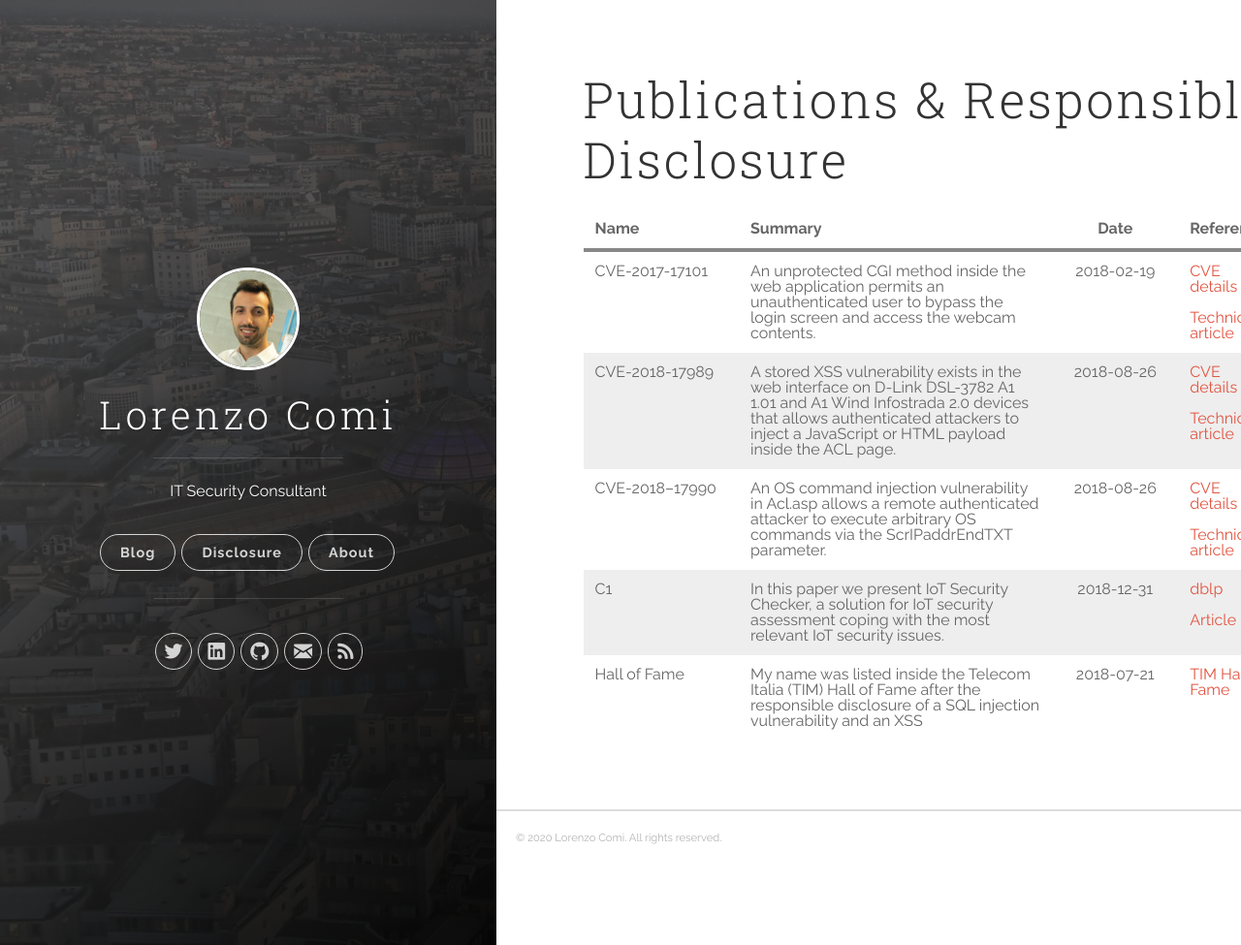
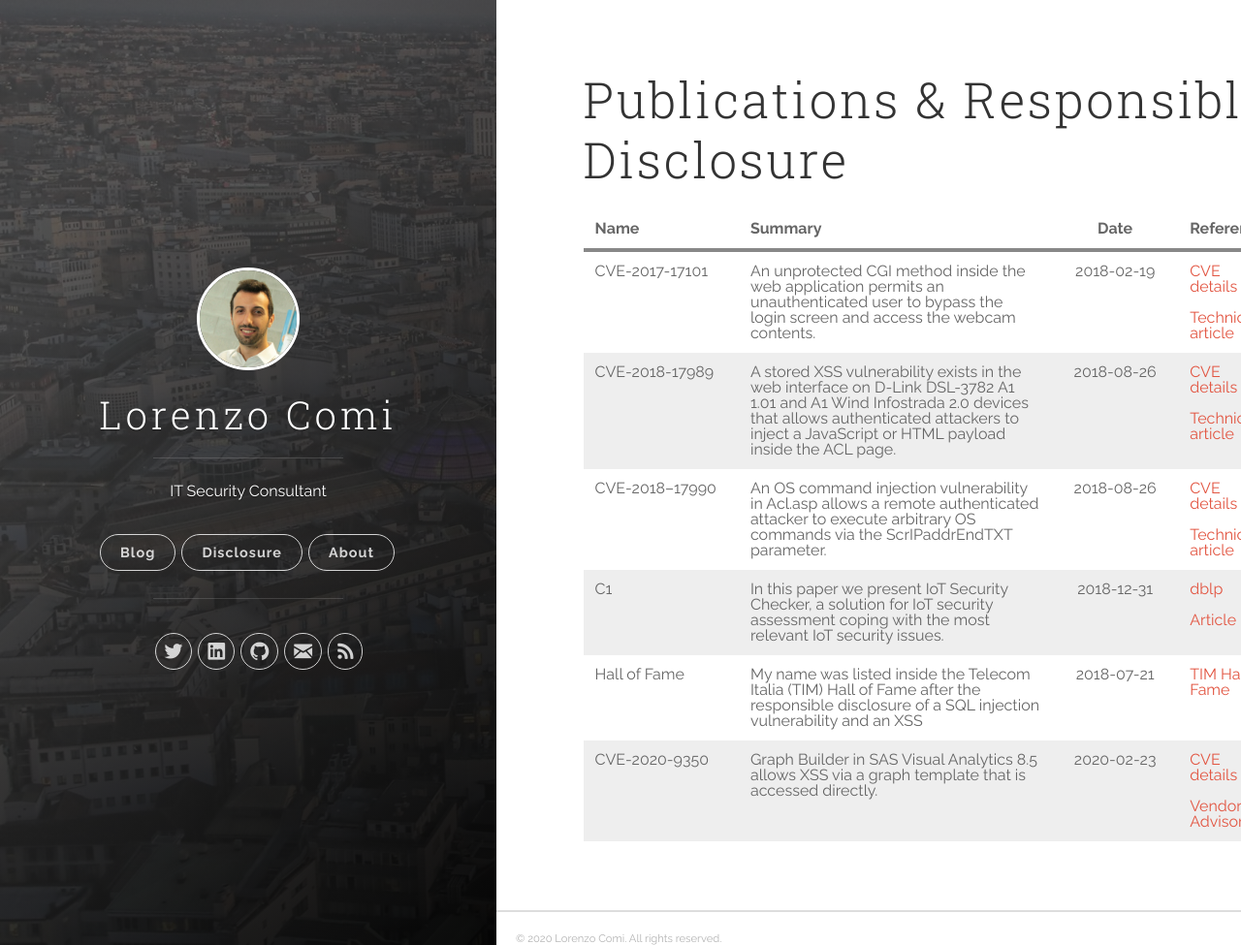
Before and after one commit to c0mix/c0mix.github.io, a Jekyll site: the page built from Disclosure.markdown, in a window 1280 px wide and 975 px high. Shown: the whole window at 97% size. Built offline with Jekyll 4.4.1, drawn with Linux system fonts in a browser that asks for light colours.

Commit message:
update disclosure

```diff
--- a/Disclosure.markdown
+++ b/Disclosure.markdown
@@ -10,16 +10,19 @@ title: Publications & Responsible Disclosure
 | CVE-2018–17990 	| An OS command injection vulnerability in Acl.asp allows a remote authenticated attacker to execute arbitrary OS commands via the ScrIPaddrEndTXT parameter.   |    2018-08-26	| [CVE details][cve3] <br><br> [Technical article][blog2] 	 |
 | C1 	| In this paper we present IoT Security Checker, a solution for IoT security assessment coping with the most relevant IoT security issues. |    2018-12-31	| [dblp][dblp] <br><br> [Article][paper1] 	 |
 | Hall of Fame 	| My name was listed inside the Telecom Italia (TIM) Hall of Fame after the responsible disclosure of a SQL injection vulnerability and an XSS | 2018-07-21 	| [TIM Hall of Fame][TIMhof]|
+|CVE-2020-9350 |Graph Builder in SAS Visual Analytics 8.5 allows XSS via a graph template that is accessed directly. | 2020-02-23 |[CVE details][cve4] <br><br> [Vendor Advisor][SASadvisory] |
 
 
 [cve1]: https://www.cvedetails.com/cve/CVE-2017-17101/
 [cve2]: https://www.cvedetails.com/cve/CVE-2018-17989/
 [cve3]: https://www.cvedetails.com/cve/CVE-2018-17990/
+[cve4]: https://www.cvedetails.com/cve/CVE-2020-9350/
 [blog1]: http://c0mix.github.io/2018/Break-into-2K-IP-Camera/
 [blog2]: https://c0mix.github.io/2019/D-Link-DIR-3782-SecAdvisory-OS-Command-Injection-and-Stored-XSS/
 [dblp]:	https://dblp.uni-trier.de/pers/hd/c/Comi:Lorenzo
 [paper1]:	https://link.springer.com/chapter/10.1007%2F978-3-030-10549-5_24
 [TIMhof]: https://www.telecomitalia.com/tit/it/footer/responsible-disclosure.html
+[SASadvisory]: http://support.sas.com/kb/65/358.html
 
 <style>
 table:nth-of-type(1) {
```
